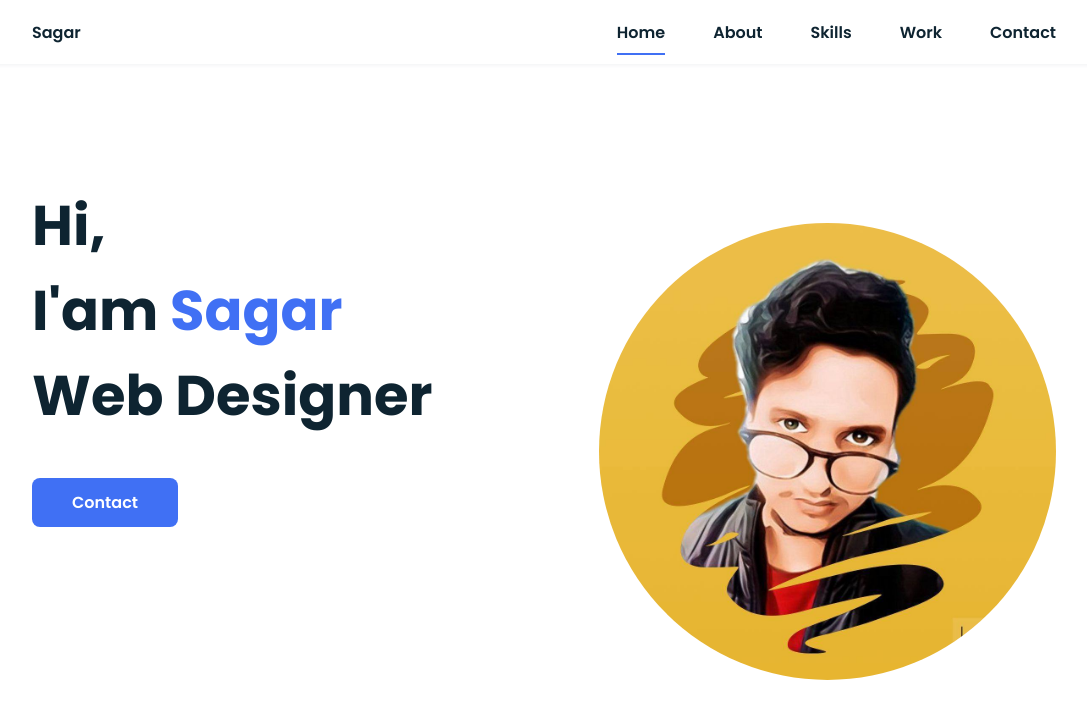
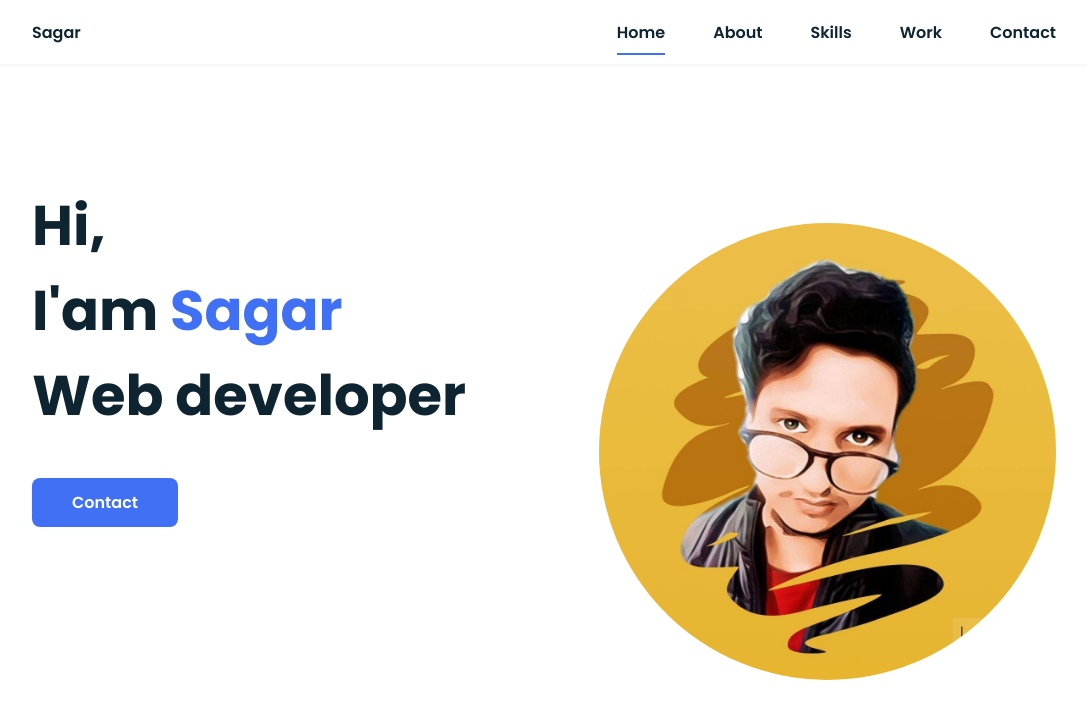
Before and after one commit to LORD-HYDRA/Sagar.jaiswal, a plain HTML site: page index.html in a window 1280 px wide. Shown: the top 707 px of the page, without its empty margins (96-1183 px from the left). Drawn offline with nearby package versions, Linux system fonts and the light colour scheme.

Commit message:
Update index.html

```diff
--- a/index.html
+++ b/index.html
@@ -39,7 +39,7 @@
             <!--===== HOME =====-->
             <section class="home bd-grid" id="home">
                 <div class="home__data">
-                    <h1 class="home__title">Hi,<br>I'am <span class="home__title-color">Sagar</span><br> Web Designer</h1>
+                    <h1 class="home__title">Hi,<br>I'am <span class="home__title-color">Sagar</span><br> Web developer</h1>
 
                     <a href="#" class="button">Contact</a>
                 </div>
```
